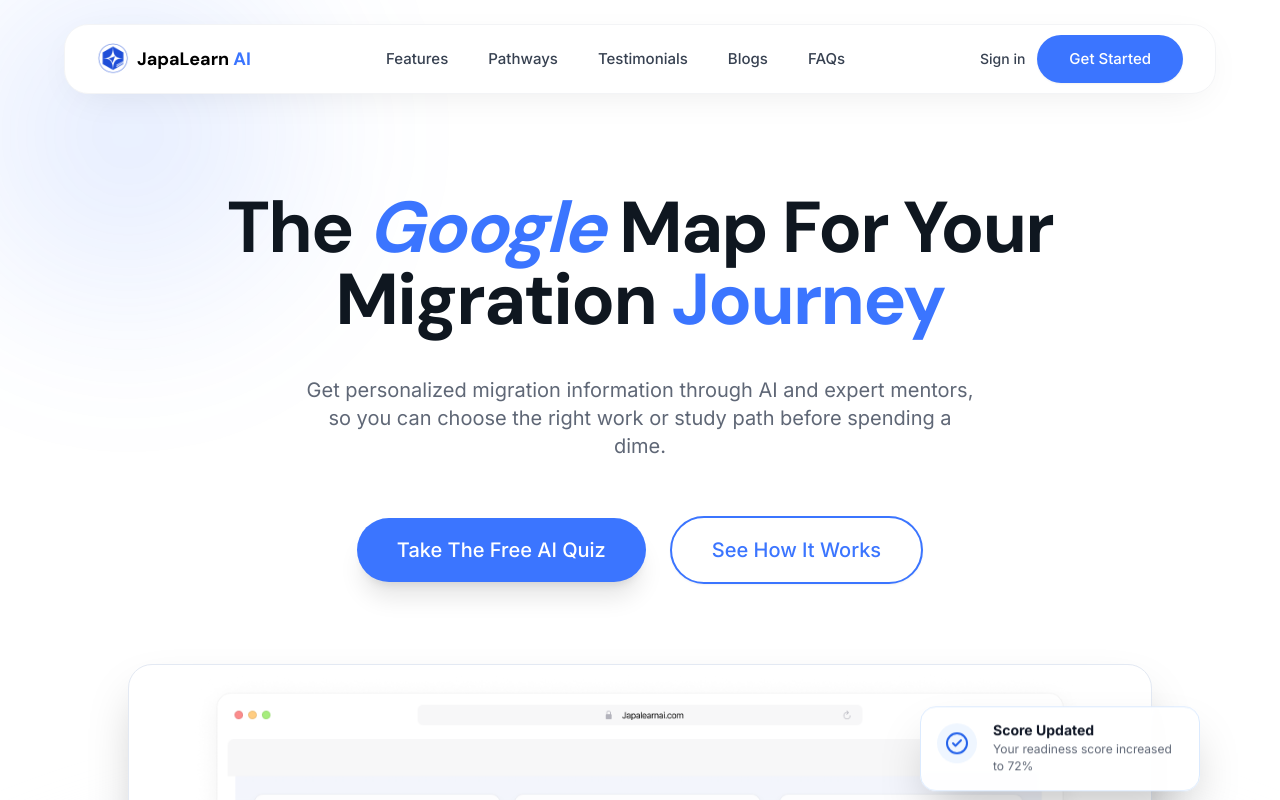
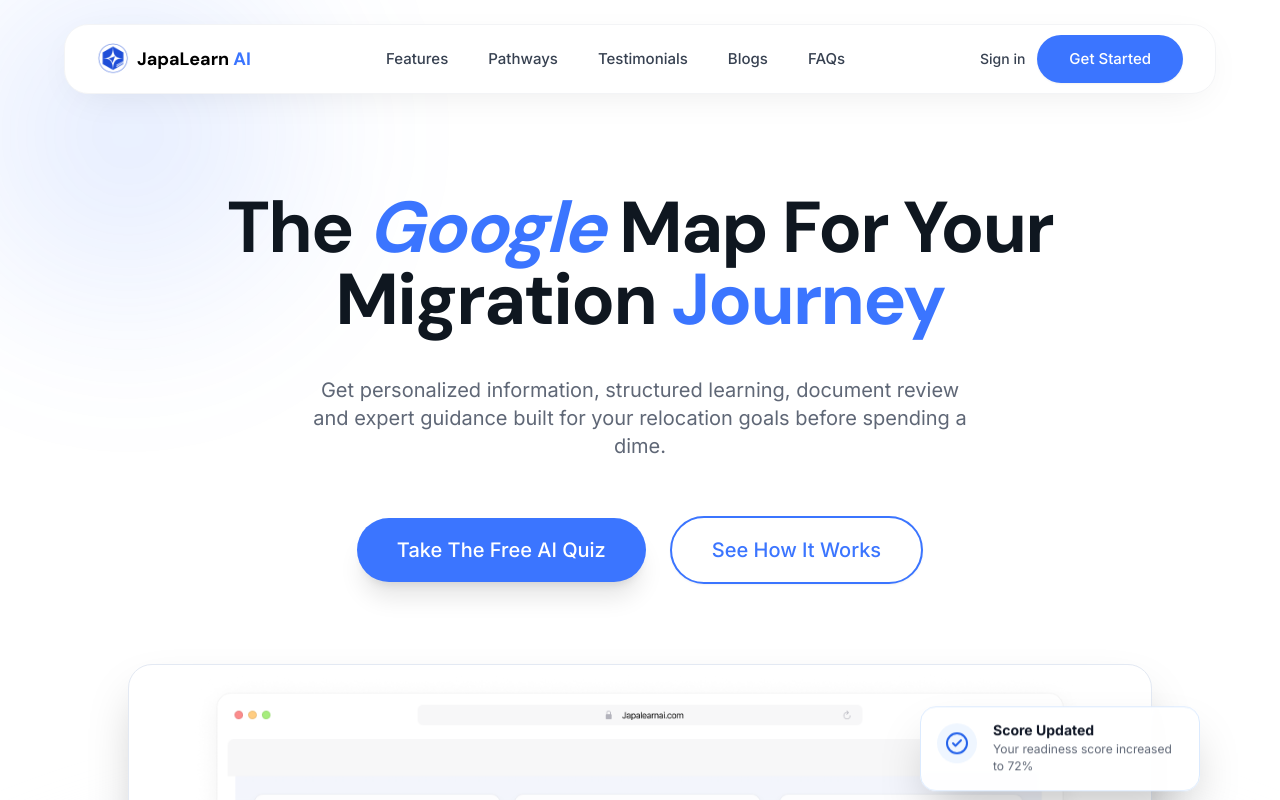
Before and after one commit to jappalearn/japalearn-ai, a Next.js app: page / in a window 1280 px wide. Shown: the top 800 px of the page. Built offline with nearby package versions, Linux system fonts and the light colour scheme.

Commit message:
fix: update hero subtitle text

```diff
--- a/components/layout/Hero.jsx
+++ b/components/layout/Hero.jsx
@@ -32,9 +32,7 @@
             Migration <span className="text-primary">Journey</span>
           </h1>
           <p className="max-w-2xl mx-auto text-lg md:text-xl text-muted-foreground mb-14 leading-relaxed">
-            Get personalized migration information through AI and expert
-            mentors, so you can choose the right work or study path before
-            spending a dime.
+            Get personalized information, structured learning, document review and expert guidance built for your relocation goals before spending a dime.
           </p>
 
           <div className="flex flex-col sm:flex-row items-center justify-center gap-6 mb-20">
```
